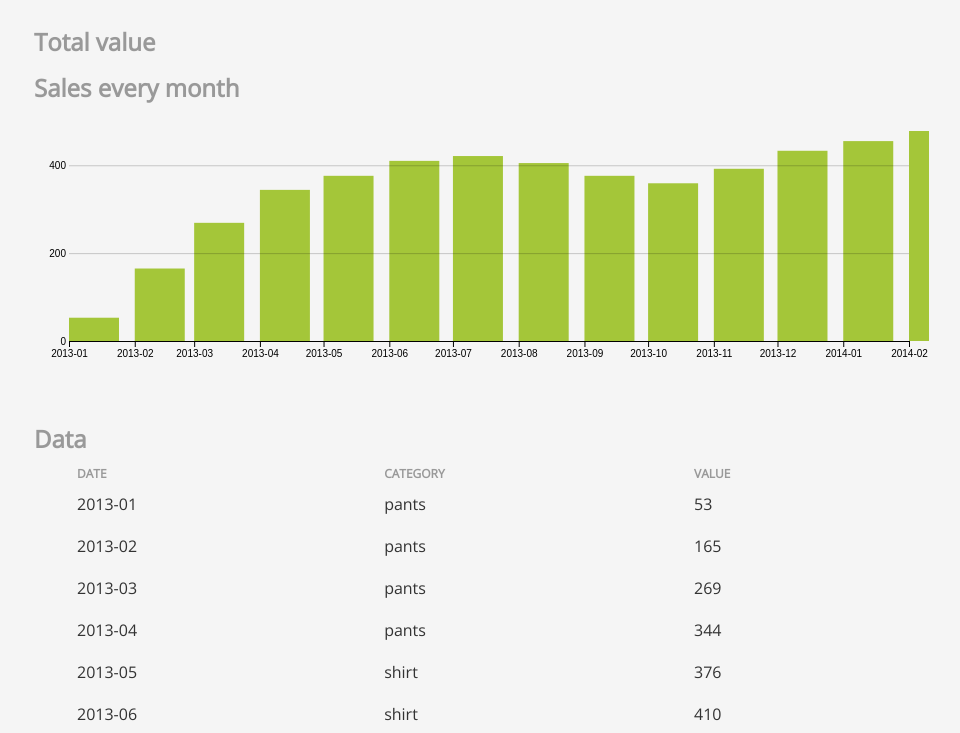
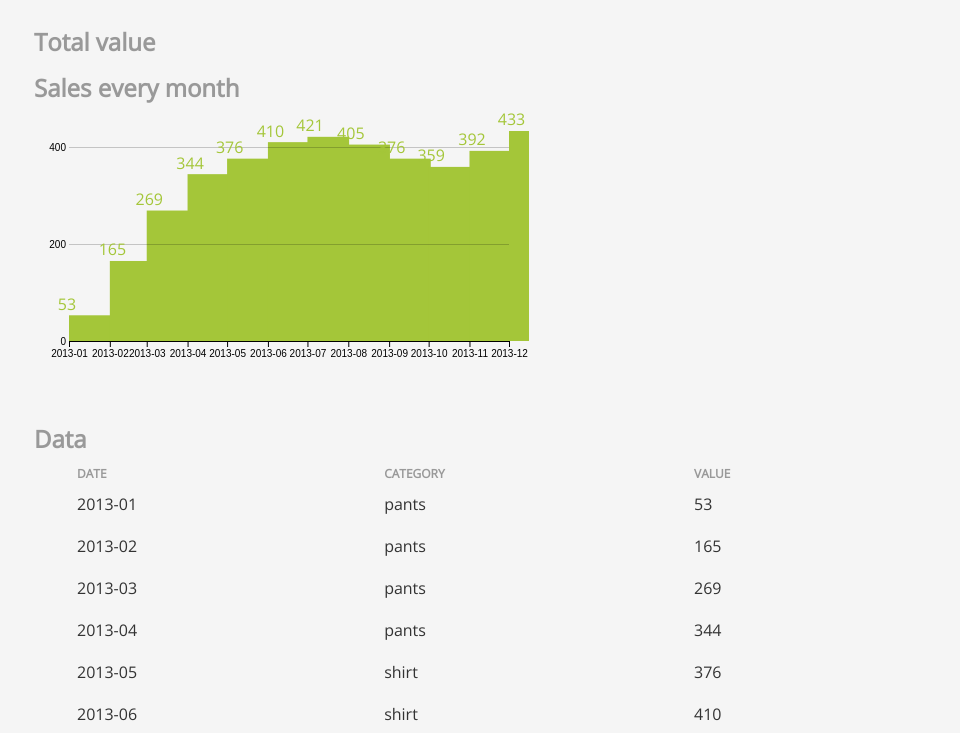
Before and after one commit to stofstik/codaisseur-d3-adv-session, a plain HTML site: page index.html in a window 1280 px wide. Shown: the part 67-800 px from the top of the page, without its empty margins (161-1121 px from the left). Drawn offline with nearby package versions, Linux system fonts and the light colour scheme.

Commit message:
minor tweaks and added hover

```diff
--- a/index.html
+++ b/index.html
@@ -75,6 +75,9 @@
         .y.axis path.domain{
             stroke: none;
         }
+        rect:hover {
+            fill: orange !important;
+        }
     </style>
     <script src="https://d3js.org/d3.v4.min.js"></script>
 </head>
@@ -121,17 +124,39 @@
             {year: "2013-10", value: 359, category: "shoes"},
             {year: "2013-11", value: 392, category: "shoes"},
             {year: "2013-12", value: 433, category: "shoes"},
-            {year: "2014-01", value: 455, category: "shoes"},
-            {year: "2014-02", value: 478, category: "shoes"}
+            // {year: "2014-01", value: 455, category: "shoes"},
+            // {year: "2014-02", value: 478, category: "shoes"},
+            // {year: "2014-03", value: 269, category: "pants"},
+            // {year: "2014-04", value: 344, category: "pants"},
+            // {year: "2014-05", value: 376, category: "shirt"},
+            // {year: "2014-06", value: 410, category: "shirt"},
+            // {year: "2014-07", value: 421, category: "shirt"},
+            // {year: "2014-08", value: 405, category: "shirt"},
+            // {year: "2014-09", value: 376, category: "shirt"},
+            // {year: "2014-10", value: 359, category: "shoes"},
+            // {year: "2014-11", value: 392, category: "shoes"},
+            // {year: "2014-12", value: 433, category: "shoes"},
+            // {year: "2015-01", value: 455, category: "shoes"},
+            // {year: "2015-02", value: 478, category: "shoes"},
+            // {year: "2015-03", value: 269, category: "pants"},
+            // {year: "2015-04", value: 344, category: "pants"},
+            // {year: "2015-05", value: 376, category: "shirt"},
+            // {year: "2015-06", value: 410, category: "shirt"},
+            // {year: "2015-07", value: 421, category: "shirt"},
+            // {year: "2015-08", value: 405, category: "shirt"},
+            // {year: "2015-09", value: 376, category: "shirt"},
+            // {year: "2015-10", value: 359, category: "shoes"},
+            // {year: "2015-11", value: 392, category: "shoes"},
+            // {year: "2015-12", value: 433, category: "shoes"},
         ];
 
+    var dateParser   = d3.timeParse('%Y-%m')
+    var dateFormatter = d3.timeFormat('%Y-%m')
+
     data.forEach(function(d) {
-        d.date = Date.parse(d.year);
+        d.date = dateParser(d.year);
         d.value = +d.value;
     });
-
-    var datePareser   = d3.timeParse('%Y-%m')
-    var dateFormatter = d3.timeFormat('%Y-%m')
 
     var table = d3.select('#table').append('table');
 
@@ -150,27 +175,27 @@
     tr.append('td').html((d) => d.category)
     tr.append('td').html((d) => d.value)
 
-    var monthMargin = {
+    var graphMargin = {
         top:    20,
         right:  20,
         bottom: 70,
         left:   40
     }
-    var monthWidth  = 900 - monthMargin.left - monthMargin.right;
-    var monthHeight = 300 - monthMargin.top  - monthMargin.bottom;
+    var graphWidth  = 500 - graphMargin.left - graphMargin.right;
+    var graphHeight = 300 - graphMargin.top  - graphMargin.bottom;
 
     var svg = d3.select('#month').append('svg')
-        .attr('width',  monthWidth  + monthMargin.left + monthMargin.right)
-        .attr('height', monthHeight + monthMargin.top  + monthMargin.bottom)
+        .attr('width',  graphWidth  + graphMargin.left + graphMargin.right)
+        .attr('height', graphHeight + graphMargin.top  + graphMargin.bottom)
         .append('g')
-        .attr('transform', ` translate( ${monthMargin.left}, ${monthMargin.top} ) `);
+        .attr('transform', ` translate( ${graphMargin.left}, ${graphMargin.top} ) `);
 
     // Calc scales
     var x = d3.scaleTime()
-        .range([0, monthWidth])
-        .domain([data[0].date, data[data.length - 1].date]);
+        .range([0, graphWidth])
+        .domain([d3.min(data, (d) => d.date), d3.max(data, (d) => d.date)]);
     var y = d3.scaleLinear()
-        .range([monthHeight, 0])
+        .range([graphHeight, 0])
         .domain([0, d3.max(data, (d) => d.value)]);
 
     svg.selectAll('rect')
@@ -178,9 +203,9 @@
         .enter().append('rect')
         .style('fill', '#A4C639')
         .attr('x', (d) => x(d.date))
-        .attr('width', 50)
+        .attr('width', (graphWidth + graphMargin.left + graphMargin.right) / data.length)
         .attr('y', (d) => y(d.value))
-        .attr('height', (d) => monthHeight - y(d.value));
+        .attr('height', (d) => graphHeight - y(d.value));
 
     var xAxis = d3.axisBottom()
         .scale(x)
@@ -188,16 +213,28 @@
 
     var yAxis = d3.axisLeft()
         .scale(y)
-        .tickSize(-monthWidth)
+        .tickSize(-graphWidth)
         .ticks(3);
 
     svg.append('g')
         .attr('class', 'x axis')
-        .attr('transform', `translate( 0, ${monthHeight} )`)
-        .call(xAxis)
+        .attr('transform', `translate( 0, ${graphHeight} )`)
+        .call(xAxis);
     svg.append('g')
         .attr('class', 'y axis')
-        .call(yAxis)
+        .call(yAxis);
+
+    svg.selectAll('label')
+        .data(data)
+        .enter()
+        .append('text')
+        .attr('class', 'label')
+        .style('fill', '#A4C639')
+        .attr('x', (d) => x(d.date))
+        .attr('y', (d) => y(d.value))
+        .attr('dx', '-.7em')
+        .attr('dy', '-.35em')
+        .text((d) => d.value);
 
 </script>
 
```
